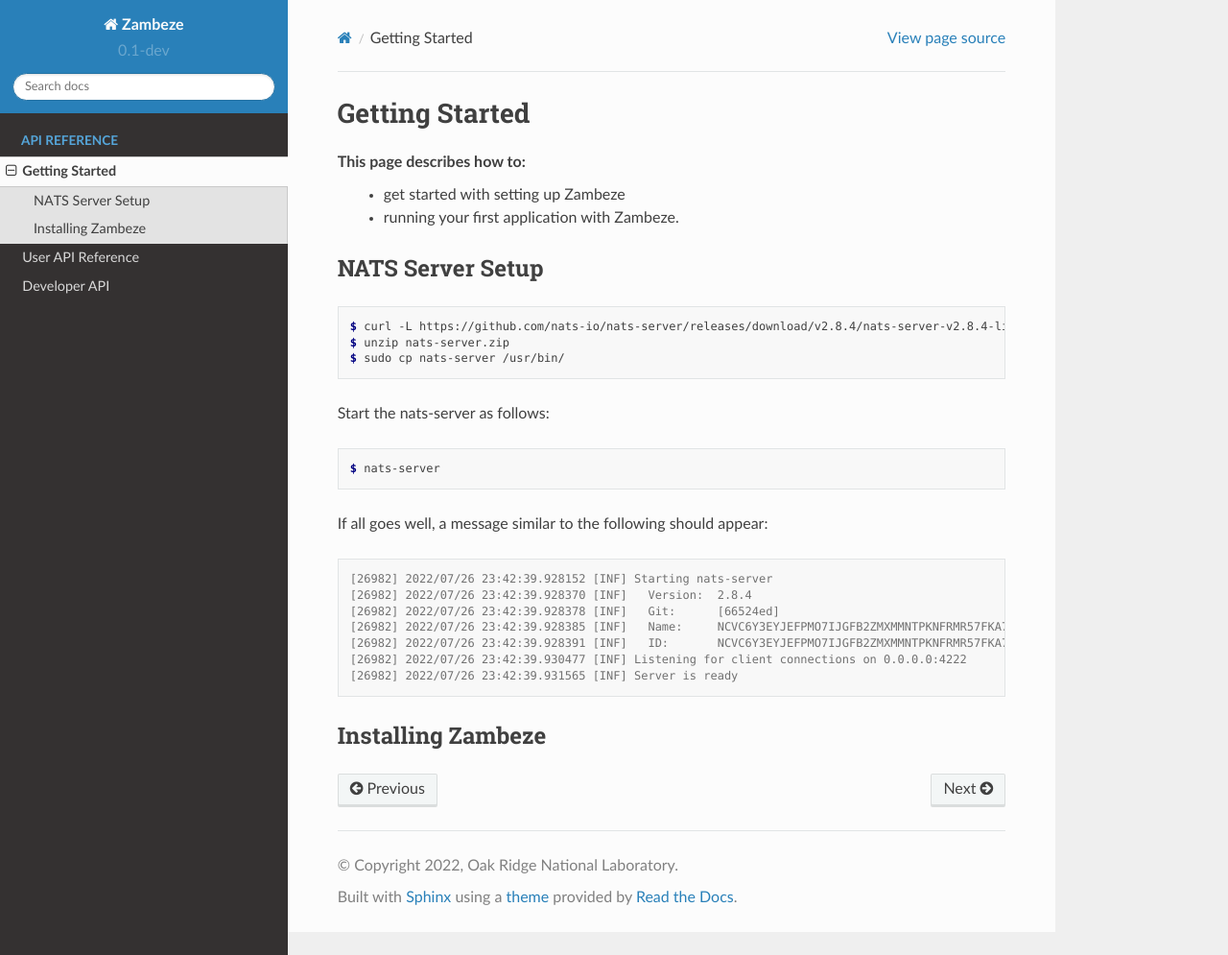
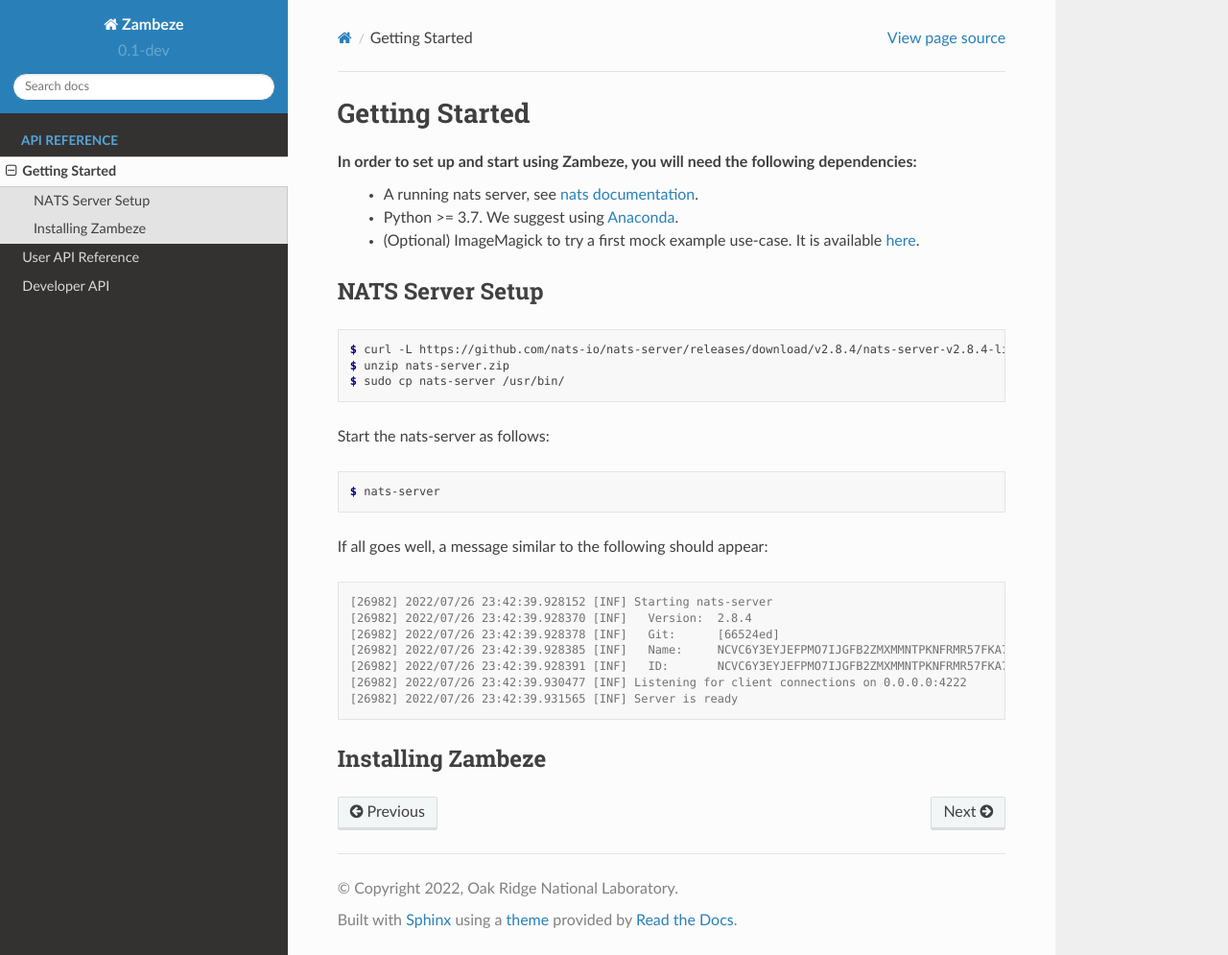
Before and after one commit to ORNL/Zambeze, a Sphinx documentation site: the page built from docs/source/getting_started.rst, in a window 1280 px wide and 995 px high. Shown: the whole window at 96% size. Built offline with Sphinx 7.4.7 and the Read the Docs theme 2.0.0, drawn with Linux system fonts in a browser that asks for light colours.

Commit message:
more stuff to getting started

```diff
--- a/docs/source/getting_started.rst
+++ b/docs/source/getting_started.rst
@@ -1,9 +1,10 @@
 Getting Started
 ****************
 
-This page describes how to:
- * get started with setting up Zambeze
- * running your first application with Zambeze.
+In order to set up and start using Zambeze, you will need the following dependencies:
+ * A running nats server, see `nats documentation <https://docs.nats.io>`_.
+ * Python >= 3.7. We suggest using `Anaconda <https://www.anaconda.com>`_.
+ * (Optional) ImageMagick to try a first mock example use-case. It is available `here <https://imagemagick.org/>`_.
 
 NATS Server Setup
 ------------------
```
